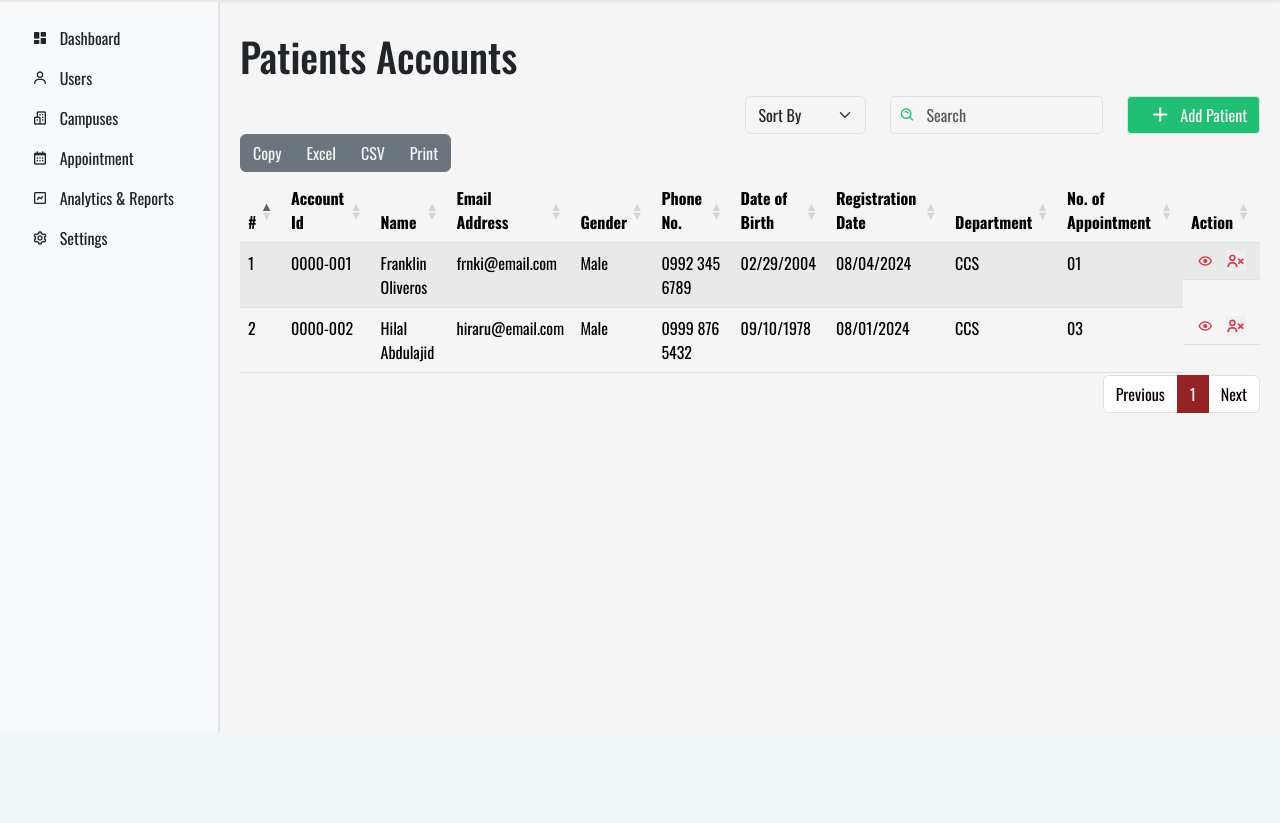
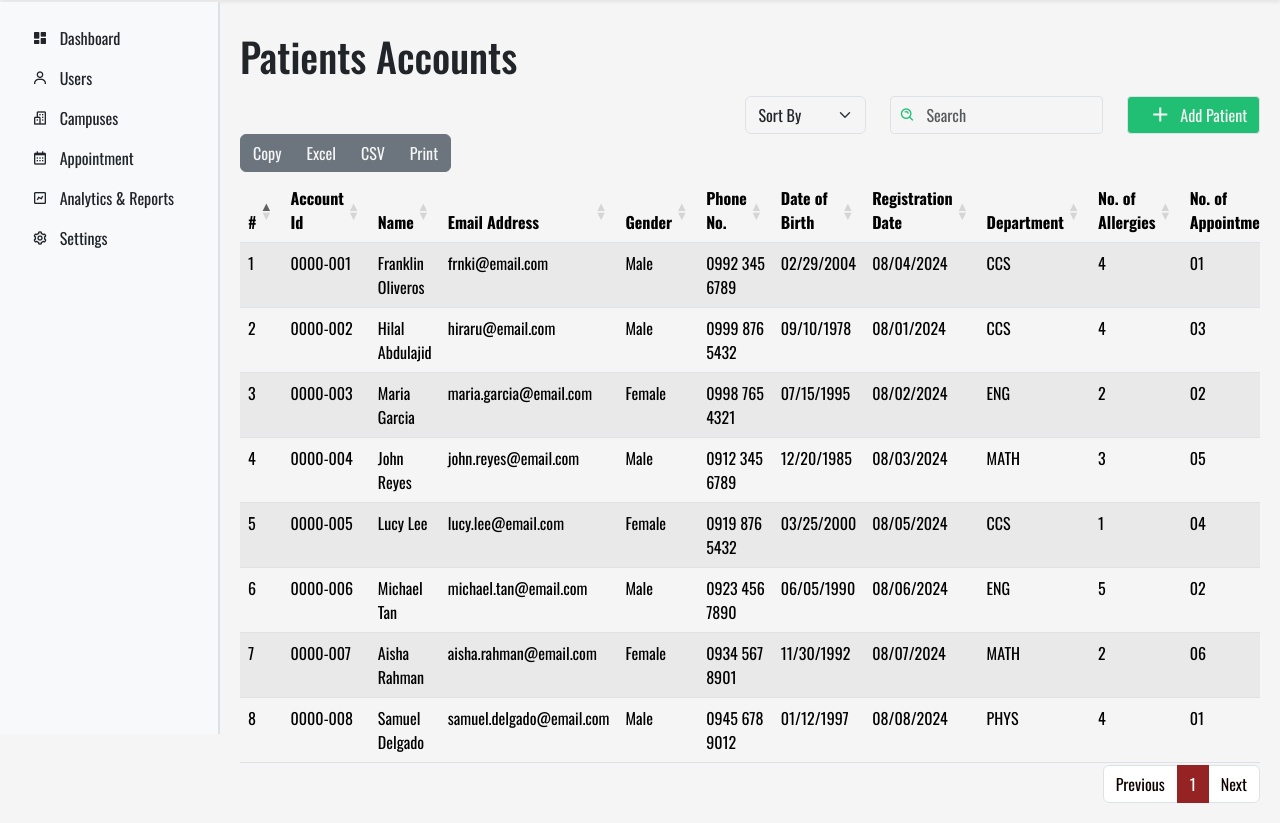
Before and after one commit to frnkln-olvrs/DocConnect, a PHP site: page /admin/usersAcc in a window 1280 px wide. Shown: the part 68-891 px from the top of the page. Before the commit the page ends 800 px from the top, so only its background shows below. Run offline with PHP 8.4, Linux system fonts and the light colour scheme; lists and menus that the app fills with data are empty; some libraries are stand-ins or nearby versions.

Commit message:
user allergies info

```diff
--- a/admin/usersAcc.php
+++ b/admin/usersAcc.php
@@ -52,6 +52,7 @@
           'DoB' => '02/29/2004',
           'reg-date' => '08/04/2024',
           'department' => 'CCS',
+          'no.ofAll' => '4',
           'no.ofApp' => '01',
         ),
         array(
@@ -63,7 +64,80 @@
           'DoB' => '09/10/1978',
           'reg-date' => '08/01/2024',
           'department' => 'CCS',
+          'no.ofAll' => '4',
           'no.ofApp' => '03',
+        ),
+        array(
+          'name' => 'Maria Garcia',
+          'acc-id' => '0000-003',
+          'email' => 'maria.garcia@email.com',
+          'gender' => 'Female',
+          'phone-no' => '0998 765 4321',
+          'DoB' => '07/15/1995',
+          'reg-date' => '08/02/2024',
+          'department' => 'ENG',
+          'no.ofAll' => '2',
+          'no.ofApp' => '02',
+        ),
+        array(
+          'name' => 'John Reyes',
+          'acc-id' => '0000-004',
+          'email' => 'john.reyes@email.com',
+          'gender' => 'Male',
+          'phone-no' => '0912 345 6789',
+          'DoB' => '12/20/1985',
+          'reg-date' => '08/03/2024',
+          'department' => 'MATH',
+          'no.ofAll' => '3',
+          'no.ofApp' => '05',
+        ),
+        array(
+          'name' => 'Lucy Lee',
+          'acc-id' => '0000-005',
+          'email' => 'lucy.lee@email.com',
+          'gender' => 'Female',
+          'phone-no' => '0919 876 5432',
+          'DoB' => '03/25/2000',
+          'reg-date' => '08/05/2024',
+          'department' => 'CCS',
+          'no.ofAll' => '1',
+          'no.ofApp' => '04',
+        ),
+        array(
+          'name' => 'Michael Tan',
+          'acc-id' => '0000-006',
+          'email' => 'michael.tan@email.com',
+          'gender' => 'Male',
+          'phone-no' => '0923 456 7890',
+          'DoB' => '06/05/1990',
+          'reg-date' => '08/06/2024',
+          'department' => 'ENG',
+          'no.ofAll' => '5',
+          'no.ofApp' => '02',
+        ),
+        array(
+          'name' => 'Aisha Rahman',
+          'acc-id' => '0000-007',
+          'email' => 'aisha.rahman@email.com',
+          'gender' => 'Female',
+          'phone-no' => '0934 567 8901',
+          'DoB' => '11/30/1992',
+          'reg-date' => '08/07/2024',
+          'department' => 'MATH',
+          'no.ofAll' => '2',
+          'no.ofApp' => '06',
+        ),
+        array(
+          'name' => 'Samuel Delgado',
+          'acc-id' => '0000-008',
+          'email' => 'samuel.delgado@email.com',
+          'gender' => 'Male',
+          'phone-no' => '0945 678 9012',
+          'DoB' => '01/12/1997',
+          'reg-date' => '08/08/2024',
+          'department' => 'PHYS',
+          'no.ofAll' => '4',
+          'no.ofApp' => '01',
         ),
       );
     ?>
@@ -80,6 +154,7 @@
           <th scope="col">Date of Birth</th>
           <th scope="col">Registration Date</th>
           <th scope="col">Department</th>
+          <th scope="col">No. of Allergies</th>
           <th scope="col">No. of Appointment</th>
           <th scope="col" width="7%">Action</th>
         </tr>
@@ -99,6 +174,7 @@
             <td><?= $item['DoB'] ?></td>
             <td><?= $item['reg-date'] ?></td>
             <td><?= $item['department'] ?></td>
+            <td><?= $item['no.ofAll'] ?></td>
             <td><?= $item['no.ofApp'] ?></td>
 
             <td class="d-flex justify-content-around align-items-center text-center">
```
Also changed, not shown: admin/viewuserAcc.php (+45 -0 lines). Lines whose indentation alone changed are shown as unchanged.
